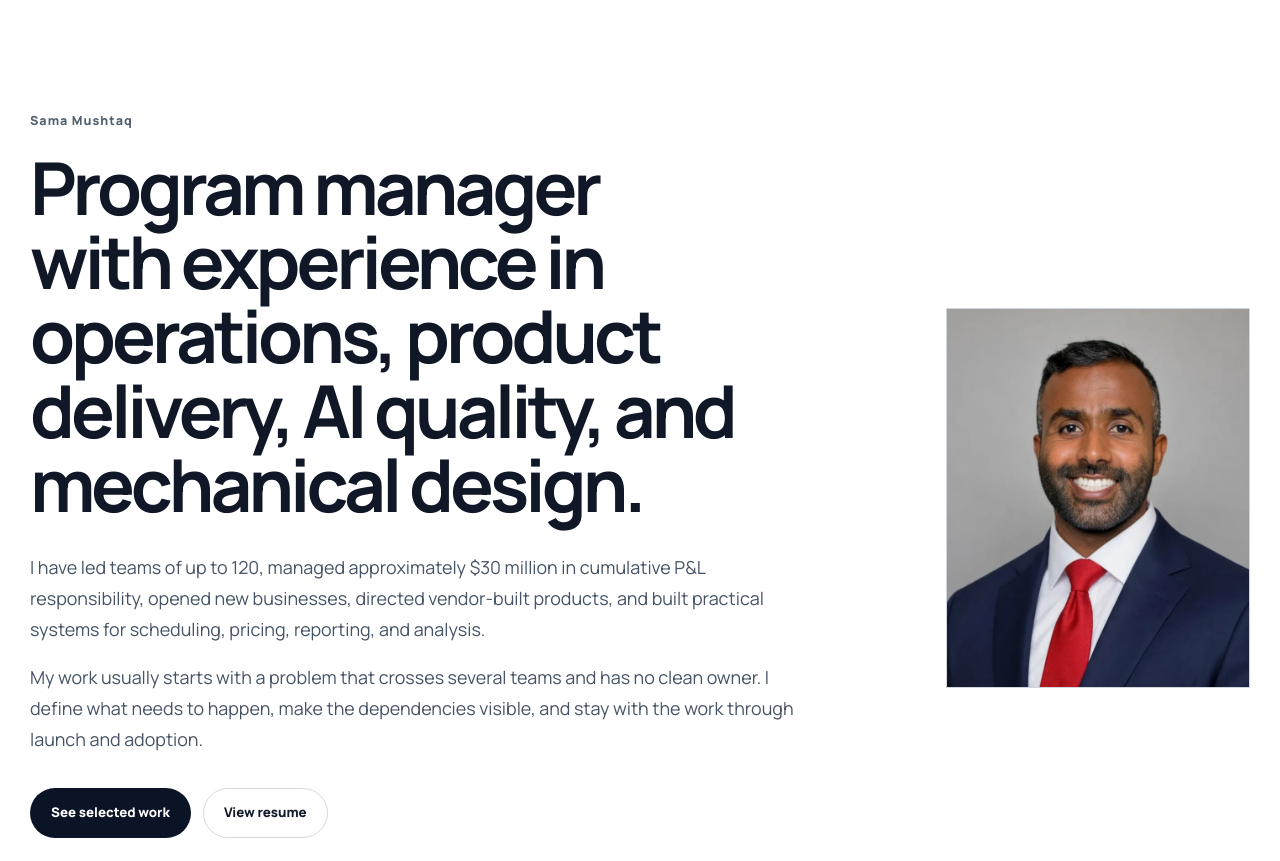
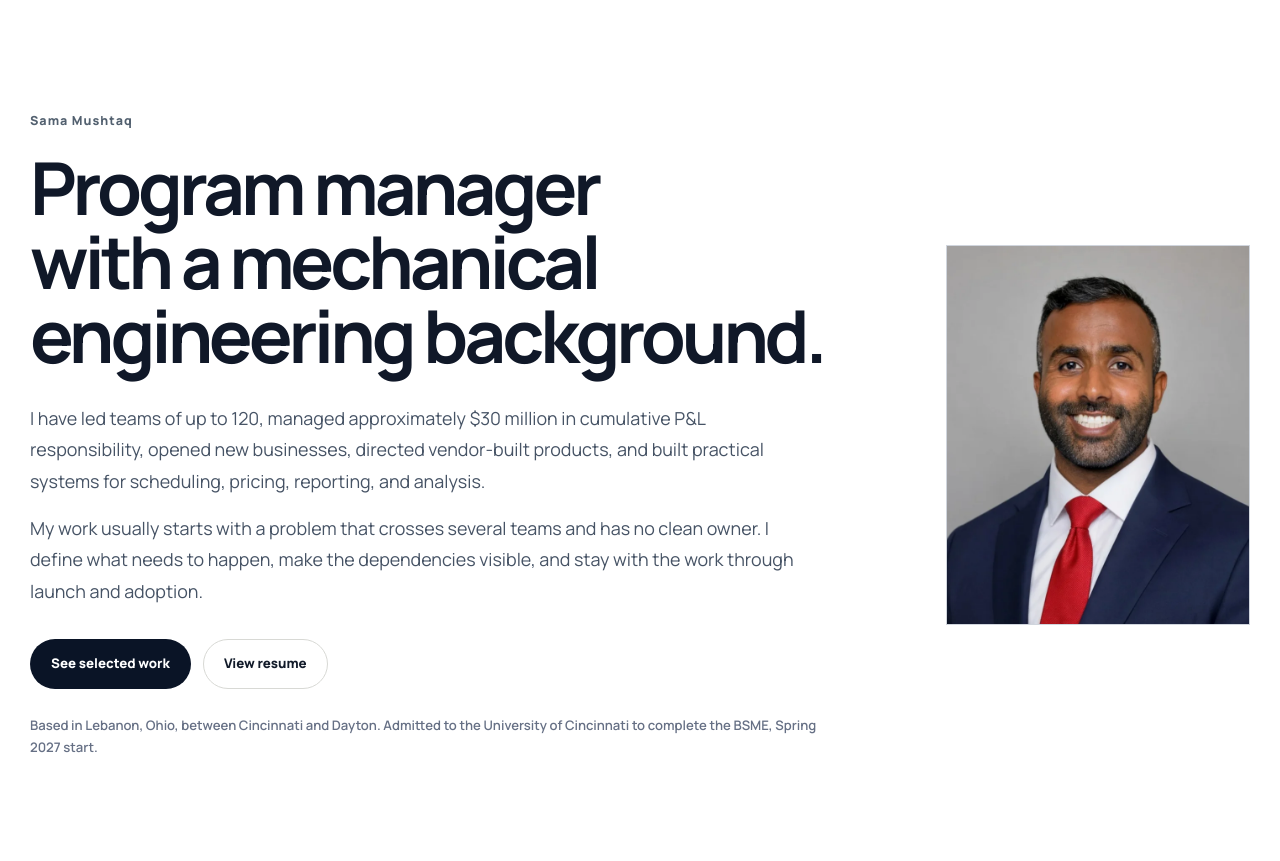
Before and after one commit to Samamak1/Samamak1.github.io, a website: page index.html in a window 1280 px wide. Shown: the part 80-941 px from the top of the page. Drawn offline with Linux system fonts and the light colour scheme.

Commit message:
Update hero, status line, and contact copy

```diff
--- a/index.html
+++ b/index.html
@@ -4,7 +4,7 @@
   <meta charset="utf-8">
   <meta name="viewport" content="width=device-width, initial-scale=1">
   <title>Sama Mushtaq, Program Manager</title>
-  <meta name="description" content="Program manager with experience in operations, product delivery, AI quality, and mechanical design.">
+  <meta name="description" content="Program manager with a mechanical engineering background.">
   <meta name="theme-color" content="#0a1426">
   <meta property="og:type" content="website">
   <meta property="og:title" content="Sama Mushtaq, Program Manager">
@@ -41,14 +41,14 @@
       <div class="shell simple-hero-grid">
         <div>
           <p class="simple-label">Sama Mushtaq</p>
-          <h1>Program manager with experience in operations, product delivery, AI quality, and mechanical design.</h1>
+          <h1>Program manager with a mechanical engineering background.</h1>
           <p>I have led teams of up to 120, managed approximately $30 million in cumulative P&amp;L responsibility, opened new businesses, directed vendor-built products, and built practical systems for scheduling, pricing, reporting, and analysis.</p>
           <p>My work usually starts with a problem that crosses several teams and has no clean owner. I define what needs to happen, make the dependencies visible, and stay with the work through launch and adoption.</p>
           <div class="simple-actions">
             <a class="button button-primary" href="#work">See selected work</a>
             <a class="button button-quiet" href="/resume/">View resume</a>
           </div>
-          <p class="simple-status">Based in Ohio. Open to relocation and remote, hybrid, or on-site work.</p>
+          <p class="simple-status">Based in Lebanon, Ohio, between Cincinnati and Dayton. Admitted to the University of Cincinnati to complete the BSME, Spring 2027 start.</p>
         </div>
         <figure class="simple-portrait">
           <img src="/images/sama-headshot.webp" alt="Sama Mushtaq" width="900" height="900">
@@ -182,7 +182,7 @@
       <div class="shell simple-contact-grid">
         <div><p class="simple-label">Contact</p><h2>Interested in the work?</h2></div>
         <div>
-          <p>I am considering program management, implementation, operations, product delivery, and selected entry-level mechanical engineering roles. I am based in Ohio and open to relocation.</p>
+          <p>I am considering program management, operations, and entry-level mechanical engineering and testing roles in the Cincinnati and Dayton area.</p>
           <p><a href="mailto:sama.mushtaq.a@gmail.com">sama.mushtaq.a@gmail.com</a><br><a href="https://www.linkedin.com/in/samamushtaq">LinkedIn</a><br><a href="https://github.com/Samamak1">GitHub</a></p>
         </div>
       </div>
```
